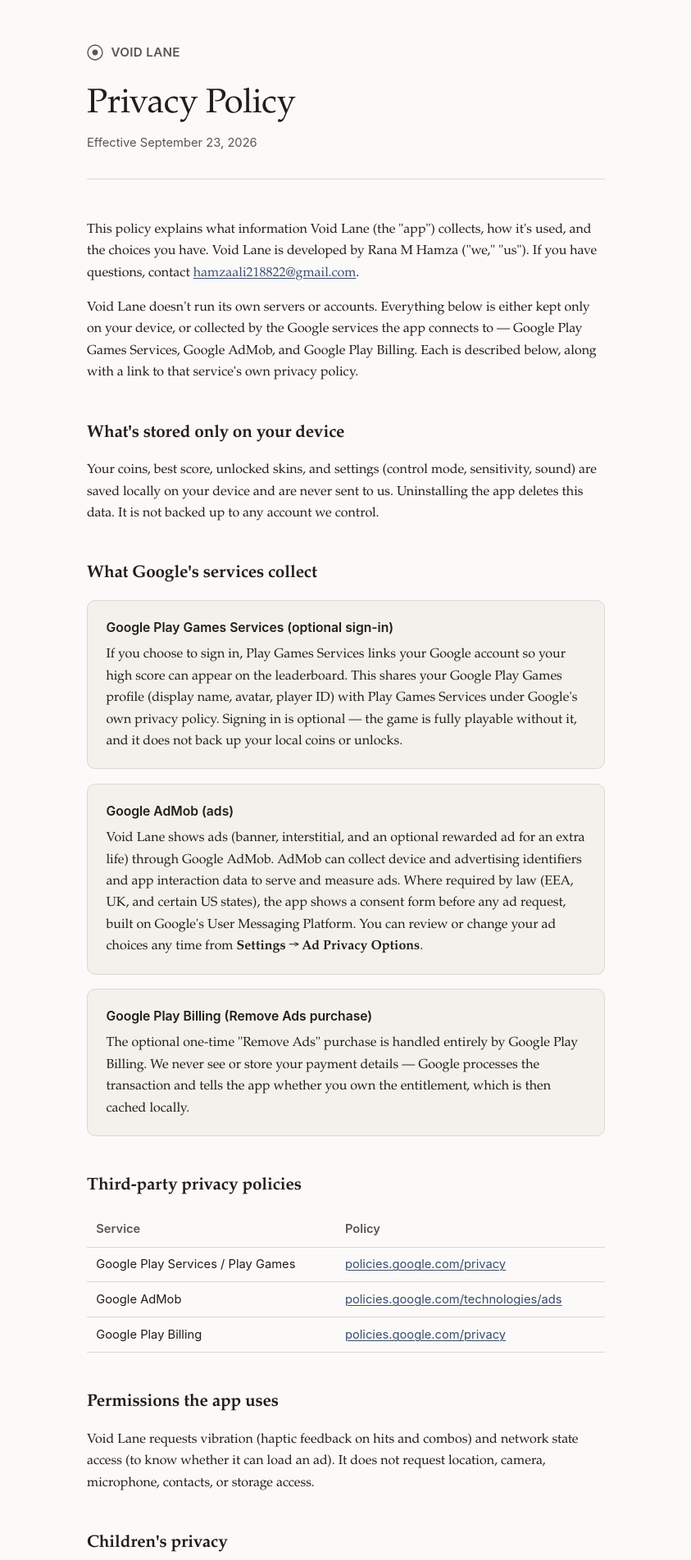
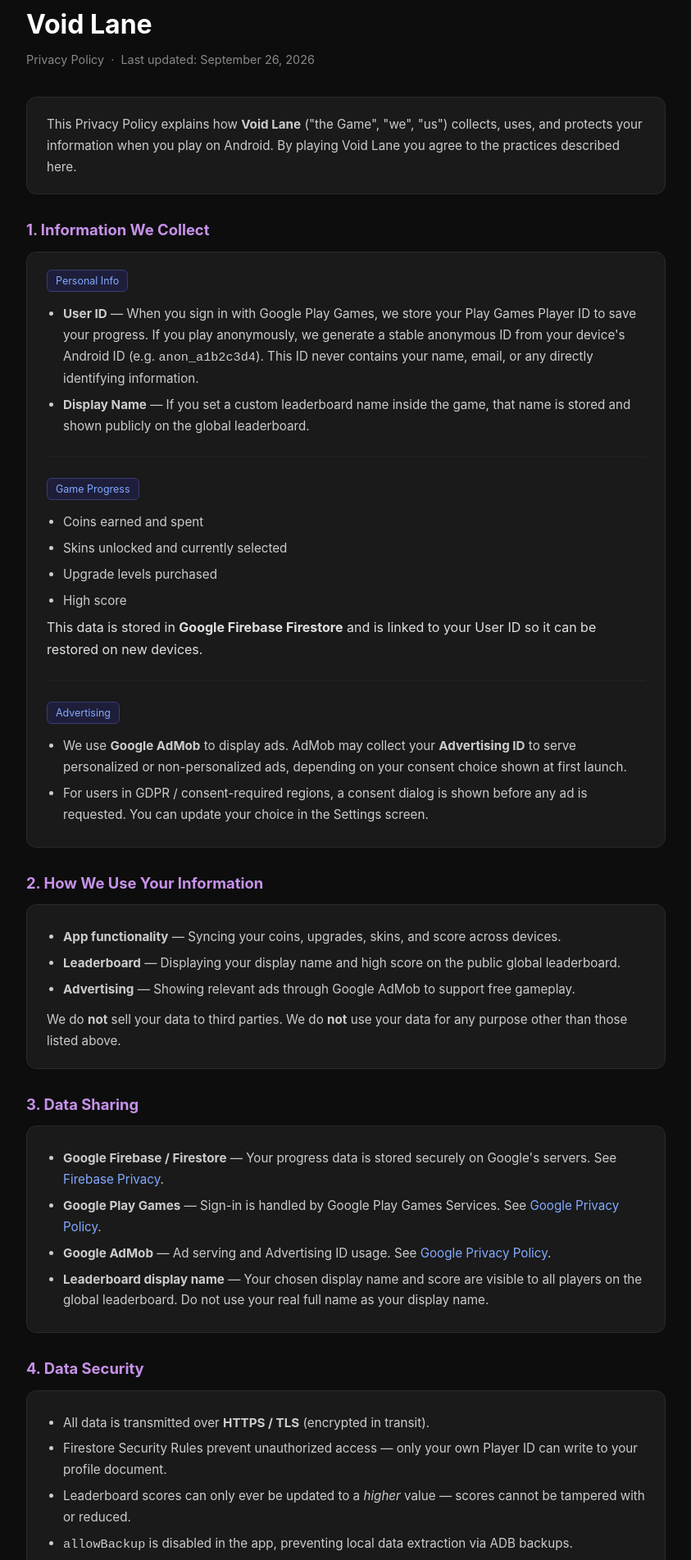
Before and after one commit to hamzaalicohalic/Void-Lane-Privacy-Policy, a plain HTML site: page index.html in a window 1280 px wide. Shown: the part 21-1924 px from the top of the page at 82% size, without its empty margins (218-1061 px from the left). Drawn offline with Linux system fonts and the light colour scheme.

Commit message:
Revise Privacy Policy layout and content
Updated the Privacy Policy page with new styling and content adjustments.

```diff
--- a/index.html
+++ b/index.html
@@ -1,206 +1,150 @@
 <!DOCTYPE html>
 <html lang="en">
 <head>
-<meta charset="UTF-8">
-<meta name="viewport" content="width=device-width, initial-scale=1, viewport-fit=cover">
-<title>Void Lane — Privacy Policy</title>
-<style>
-  :root {
-    --bg: #fbfaf8;
-    --text: #201d1a;
-    --text-muted: #5b5650;
-    --rule: #ddd8d0;
-    --accent: #3a4d6e;
-    --card-bg: #f3f1ec;
-    box-sizing: border-box;
-    padding-top: env(safe-area-inset-top, 0px);
-    padding-bottom: env(safe-area-inset-bottom, 0px);
-  }
-  @media (prefers-color-scheme: dark) {
-    :root:not([data-theme="light"]) {
-      --bg: #161513;
-      --text: #eceae5;
-      --text-muted: #a8a29a;
-      --rule: #34312c;
-      --accent: #8fa8d6;
-      --card-bg: #1f1e1b;
+  <meta charset="UTF-8" />
+  <meta name="viewport" content="width=device-width, initial-scale=1.0"/>
+  <title>Void Lane – Privacy Policy</title>
+  <style>
+    * { box-sizing: border-box; margin: 0; padding: 0; }
+    body {
+      font-family: -apple-system, BlinkMacSystemFont, "Segoe UI", Roboto, sans-serif;
+      background: #0d0d0d;
+      color: #e0e0e0;
+      line-height: 1.7;
+      padding: 24px 16px;
     }
-  }
-  :root[data-theme="dark"] {
-    --bg: #161513;
-    --text: #eceae5;
-    --text-muted: #a8a29a;
-    --rule: #34312c;
-    --accent: #8fa8d6;
-    --card-bg: #1f1e1b;
-  }
-  html { scroll-padding-top: env(safe-area-inset-top, 0px); }
-  * { box-sizing: border-box; }
-  body {
-    margin: 0;
-    background: var(--bg);
-    color: var(--text);
-    font-family: "Iowan Old Style", "Palatino Linotype", Georgia, "Times New Roman", serif;
-    line-height: 1.65;
-    -webkit-font-smoothing: antialiased;
-  }
-  .wrap {
-    max-width: 680px;
-    margin: 0 auto;
-    padding: 4.5rem 1.5rem 6rem;
-  }
-  header {
-    margin-bottom: 3rem;
-    padding-bottom: 2rem;
-    border-bottom: 1px solid var(--rule);
-  }
-  .mark {
-    display: inline-flex;
-    align-items: center;
-    gap: 0.6rem;
-    font-family: -apple-system, BlinkMacSystemFont, "Segoe UI", Roboto, sans-serif;
-    font-weight: 600;
-    font-size: 0.95rem;
-    letter-spacing: 0.02em;
-    color: var(--text-muted);
-    margin-bottom: 1.75rem;
-  }
-  .mark svg { flex: none; }
-  h1 {
-    font-size: clamp(1.9rem, 5vw, 2.6rem);
-    line-height: 1.15;
-    margin: 0 0 0.6rem;
-    font-weight: 500;
-    letter-spacing: -0.01em;
-  }
-  .meta {
-    font-family: -apple-system, BlinkMacSystemFont, "Segoe UI", Roboto, sans-serif;
-    color: var(--text-muted);
-    font-size: 0.92rem;
-  }
-  h2 {
-    font-size: 1.3rem;
-    font-weight: 600;
-    margin: 2.75rem 0 0.9rem;
-    letter-spacing: -0.01em;
-  }
-  h3 {
-    font-family: -apple-system, BlinkMacSystemFont, "Segoe UI", Roboto, sans-serif;
-    font-size: 0.98rem;
-    font-weight: 600;
-    margin: 1.6rem 0 0.4rem;
-  }
-  p { margin: 0 0 1rem; }
-  ul { margin: 0 0 1rem; padding-left: 1.3rem; }
-  li { margin-bottom: 0.5rem; }
-  a { color: var(--accent); text-decoration-thickness: 1px; text-underline-offset: 2px; }
-  a:hover { text-decoration-thickness: 2px; }
-  .card {
-    background: var(--card-bg);
-    border: 1px solid var(--rule);
-    border-radius: 10px;
-    padding: 1.25rem 1.4rem;
-    margin: 0 0 1.1rem;
-  }
-  .card h3 { margin-top: 0; }
-  .card p:last-child { margin-bottom: 0; }
-  .fill {
-    background: color-mix(in srgb, var(--accent) 16%, transparent);
-    border-radius: 3px;
-    padding: 0.03em 0.35em;
-    font-style: normal;
-  }
-  table {
-    width: 100%;
-    border-collapse: collapse;
-    font-family: -apple-system, BlinkMacSystemFont, "Segoe UI", Roboto, sans-serif;
-    font-size: 0.92rem;
-    margin: 0 0 1.1rem;
-  }
-  th, td {
-    text-align: left;
-    padding: 0.55rem 0.7rem;
-    border-bottom: 1px solid var(--rule);
-    vertical-align: top;
-  }
-  th { color: var(--text-muted); font-weight: 600; }
-  footer {
-    margin-top: 3.5rem;
-    padding-top: 1.5rem;
-    border-top: 1px solid var(--rule);
-    font-family: -apple-system, BlinkMacSystemFont, "Segoe UI", Roboto, sans-serif;
-    font-size: 0.85rem;
-    color: var(--text-muted);
-  }
-  @media (max-width: 480px) {
-    .wrap { padding: 3rem 1.25rem 4rem; }
-  }
-</style>
+    .container { max-width: 780px; margin: 0 auto; }
+    h1 { font-size: 2rem; color: #ffffff; margin-bottom: 4px; }
+    .subtitle { color: #888; font-size: 0.9rem; margin-bottom: 32px; }
+    h2 { font-size: 1.15rem; color: #c792ea; margin: 28px 0 10px; }
+    p, li { color: #ccc; font-size: 0.95rem; }
+    ul { padding-left: 20px; margin-top: 6px; }
+    li { margin-bottom: 6px; }
+    a { color: #82aaff; text-decoration: none; }
+    a:hover { text-decoration: underline; }
+    .card {
+      background: #1a1a1a;
+      border: 1px solid #2a2a2a;
+      border-radius: 12px;
+      padding: 20px 24px;
+      margin-top: 8px;
+    }
+    .badge {
+      display: inline-block;
+      background: #1e1e3a;
+      color: #82aaff;
+      border: 1px solid #3a3a7a;
+      border-radius: 6px;
+      font-size: 0.78rem;
+      padding: 2px 10px;
+      margin-bottom: 8px;
+    }
+    footer { margin-top: 48px; color: #555; font-size: 0.82rem; text-align: center; }
+    hr { border: none; border-top: 1px solid #222; margin: 24px 0; }
+  </style>
 </head>
 <body>
-<div class="wrap">
+<div class="container">
 
-  <header>
-    <div class="mark">
-      <svg width="20" height="20" viewBox="0 0 20 20" fill="none" xmlns="http://www.w3.org/2000/svg">
-        <circle cx="10" cy="10" r="9" stroke="currentColor" stroke-width="1.4"/>
-        <circle cx="10" cy="10" r="3.4" fill="currentColor"/>
-      </svg>
-      VOID LANE
-    </div>
-    <h1>Privacy Policy</h1>
-    <div class="meta">Effective September 23, 2026</div>
-  </header>
-
-  <p>This policy explains what information Void Lane (the "app") collects, how it's used, and the choices you have. Void Lane is developed by Rana M Hamza ("we," "us"). If you have questions, contact <a href="mailto:hamzaali218822@gmail.com">hamzaali218822@gmail.com</a>.</p>
-
-  <p>Void Lane doesn't run its own servers or accounts. Everything below is either kept only on your device, or collected by the Google services the app connects to — Google Play Games Services, Google AdMob, and Google Play Billing. Each is described below, along with a link to that service's own privacy policy.</p>
-
-  <h2>What's stored only on your device</h2>
-  <p>Your coins, best score, unlocked skins, and settings (control mode, sensitivity, sound) are saved locally on your device and are never sent to us. Uninstalling the app deletes this data. It is not backed up to any account we control.</p>
-
-  <h2>What Google's services collect</h2>
+  <h1>Void Lane</h1>
+  <p class="subtitle">Privacy Policy &nbsp;·&nbsp; Last updated: September 26, 2026</p>
 
   <div class="card">
-    <h3>Google Play Games Services (optional sign-in)</h3>
-    <p>If you choose to sign in, Play Games Services links your Google account so your high score can appear on the leaderboard. This shares your Google Play Games profile (display name, avatar, player ID) with Play Games Services under Google's own privacy policy. Signing in is optional — the game is fully playable without it, and it does not back up your local coins or unlocks.</p>
+    <p>This Privacy Policy explains how <strong>Void Lane</strong> ("the Game", "we", "us") collects, uses, and protects your information when you play on Android. By playing Void Lane you agree to the practices described here.</p>
   </div>
 
+  <h2>1. Information We Collect</h2>
   <div class="card">
-    <h3>Google AdMob (ads)</h3>
-    <p>Void Lane shows ads (banner, interstitial, and an optional rewarded ad for an extra life) through Google AdMob. AdMob can collect device and advertising identifiers and app interaction data to serve and measure ads. Where required by law (EEA, UK, and certain US states), the app shows a consent form before any ad request, built on Google's User Messaging Platform. You can review or change your ad choices any time from <strong>Settings → Ad Privacy Options</strong>.</p>
+    <span class="badge">Personal Info</span>
+    <ul>
+      <li><strong>User ID</strong> — When you sign in with Google Play Games, we store your Play Games Player ID to save your progress. If you play anonymously, we generate a stable anonymous ID from your device's Android ID (e.g. <code>anon_a1b2c3d4</code>). This ID never contains your name, email, or any directly identifying information.</li>
+      <li><strong>Display Name</strong> — If you set a custom leaderboard name inside the game, that name is stored and shown publicly on the global leaderboard.</li>
+    </ul>
+
+    <hr/>
+    <span class="badge">Game Progress</span>
+    <ul>
+      <li>Coins earned and spent</li>
+      <li>Skins unlocked and currently selected</li>
+      <li>Upgrade levels purchased</li>
+      <li>High score</li>
+    </ul>
+    This data is stored in <strong>Google Firebase Firestore</strong> and is linked to your User ID so it can be restored on new devices.
+
+    <hr/>
+    <span class="badge">Advertising</span>
+    <ul>
+      <li>We use <strong>Google AdMob</strong> to display ads. AdMob may collect your <strong>Advertising ID</strong> to serve personalized or non-personalized ads, depending on your consent choice shown at first launch.</li>
+      <li>For users in GDPR / consent-required regions, a consent dialog is shown before any ad is requested. You can update your choice in the Settings screen.</li>
+    </ul>
   </div>
 
+  <h2>2. How We Use Your Information</h2>
   <div class="card">
-    <h3>Google Play Billing (Remove Ads purchase)</h3>
-    <p>The optional one-time "Remove Ads" purchase is handled entirely by Google Play Billing. We never see or store your payment details — Google processes the transaction and tells the app whether you own the entitlement, which is then cached locally.</p>
+    <ul>
+      <li><strong>App functionality</strong> — Syncing your coins, upgrades, skins, and score across devices.</li>
+      <li><strong>Leaderboard</strong> — Displaying your display name and high score on the public global leaderboard.</li>
+      <li><strong>Advertising</strong> — Showing relevant ads through Google AdMob to support free gameplay.</li>
+    </ul>
+    <p style="margin-top:12px;">We do <strong>not</strong> sell your data to third parties. We do <strong>not</strong> use your data for any purpose other than those listed above.</p>
   </div>
 
-  <h2>Third-party privacy policies</h2>
-  <table>
-    <tr><th>Service</th><th>Policy</th></tr>
-    <tr><td>Google Play Services / Play Games</td><td><a href="https://policies.google.com/privacy" target="_blank" rel="noopener">policies.google.com/privacy</a></td></tr>
-    <tr><td>Google AdMob</td><td><a href="https://policies.google.com/technologies/ads" target="_blank" rel="noopener">policies.google.com/technologies/ads</a></td></tr>
-    <tr><td>Google Play Billing</td><td><a href="https://policies.google.com/privacy" target="_blank" rel="noopener">policies.google.com/privacy</a></td></tr>
-  </table>
+  <h2>3. Data Sharing</h2>
+  <div class="card">
+    <ul>
+      <li><strong>Google Firebase / Firestore</strong> — Your progress data is stored securely on Google's servers. See <a href="https://firebase.google.com/support/privacy" target="_blank">Firebase Privacy</a>.</li>
+      <li><strong>Google Play Games</strong> — Sign-in is handled by Google Play Games Services. See <a href="https://policies.google.com/privacy" target="_blank">Google Privacy Policy</a>.</li>
+      <li><strong>Google AdMob</strong> — Ad serving and Advertising ID usage. See <a href="https://policies.google.com/privacy" target="_blank">Google Privacy Policy</a>.</li>
+      <li><strong>Leaderboard display name</strong> — Your chosen display name and score are visible to all players on the global leaderboard. Do not use your real full name as your display name.</li>
+    </ul>
+  </div>
 
-  <h2>Permissions the app uses</h2>
-  <p>Void Lane requests vibration (haptic feedback on hits and combos) and network state access (to know whether it can load an ad). It does not request location, camera, microphone, contacts, or storage access.</p>
+  <h2>4. Data Security</h2>
+  <div class="card">
+    <ul>
+      <li>All data is transmitted over <strong>HTTPS / TLS</strong> (encrypted in transit).</li>
+      <li>Firestore Security Rules prevent unauthorized access — only your own Player ID can write to your profile document.</li>
+      <li>Leaderboard scores can only ever be updated to a <em>higher</em> value — scores cannot be tampered with or reduced.</li>
+      <li><code>allowBackup</code> is disabled in the app, preventing local data extraction via ADB backups.</li>
+    </ul>
+  </div>
 
-  <h2>Children's privacy</h2>
-  <p>Void Lane is not directed at children under 13 and we do not knowingly collect personal information from them. Ads are configured to respect the consent and age settings enforced by Google Play and AdMob for the app's declared audience.</p>
+  <h2>5. Data Retention</h2>
+  <div class="card">
+    <p>Your game progress data is retained as long as you have the game installed or have an active cloud save. If you request deletion (see Section 6), all data associated with your Player ID will be permanently removed from our Firestore database within <strong>30 days</strong>.</p>
+  </div>
 
-  <h2>Data deletion</h2>
-  <p>To remove local game data, uninstall the app. To remove data tied to your Google account (Play Games profile, leaderboard entries), manage or delete it through your <a href="https://myaccount.google.com/permissions" target="_blank" rel="noopener">Google Account permissions</a> page.</p>
+  <h2>6. Your Rights & Data Deletion</h2>
+  <div class="card">
+    <p>You have the right to request deletion of all data we hold about you. To do so:</p>
+    <ul>
+      <li>Email us at <a href="mailto:hamzaalicohalic@gmail.com">hamzaalicohalic@gmail.com</a> with the subject line <strong>"Data Deletion Request – Void Lane"</strong> and include your Player ID or the Google account used to sign in.</li>
+      <li>Alternatively, visit this page: <a href="https://hamzaalicohalic.github.io/Void-Lane-Privacy">hamzaalicohalic.github.io/Void-Lane-Privacy</a></li>
+    </ul>
+    <p style="margin-top:10px;">Upon receiving your request, we will delete your leaderboard entry and cloud profile from Firestore within 30 days.</p>
+  </div>
 
-  <h2>Changes to this policy</h2>
-  <p>If this policy changes, the effective date at the top of this page will be updated. Continued use of the app after a change means you accept the revised policy.</p>
+  <h2>7. Children's Privacy</h2>
+  <div class="card">
+    <p>Void Lane is not directed at children under the age of 13. We do not knowingly collect personal information from children under 13. If you believe a child has provided us with personal information, please contact us and we will promptly delete it.</p>
+  </div>
 
-  <h2>Contact</h2>
-  <p><a href="mailto:hamzaali218822@gmail.com">hamzaali218822@gmail.com</a></p>
+  <h2>8. Changes to This Policy</h2>
+  <div class="card">
+    <p>We may update this Privacy Policy from time to time. Any changes will be posted on this page with an updated "Last updated" date. Continued use of the game after changes constitutes acceptance of the revised policy.</p>
+  </div>
+
+  <h2>9. Contact Us</h2>
+  <div class="card">
+    <p>For any privacy-related questions or data deletion requests:</p>
+    <ul>
+      <li>📧 <a href="mailto:hamzaalicohalic@gmail.com">hamzaalicohalic@gmail.com</a></li>
+      <li>🌐 <a href="https://hamzaalicohalic.github.io/Void-Lane-Privacy">hamzaalicohalic.github.io/Void-Lane-Privacy</a></li>
+    </ul>
+  </div>
 
   <footer>
-    Void Lane · com.voidlane.game
+    <p>© 2026 Hamza Ali Cohalic · Void Lane · All rights reserved.</p>
   </footer>
 
 </div>
```
